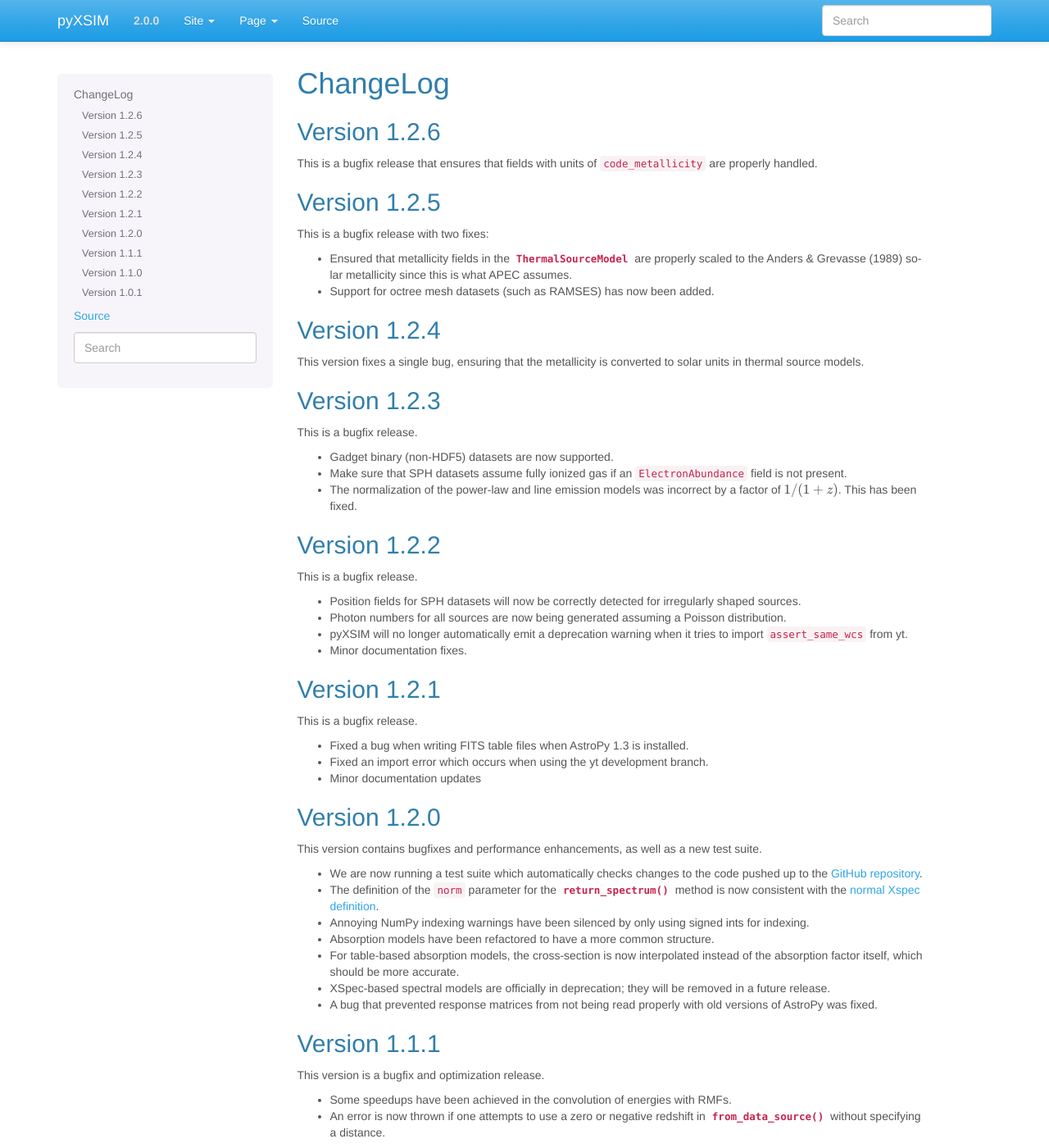
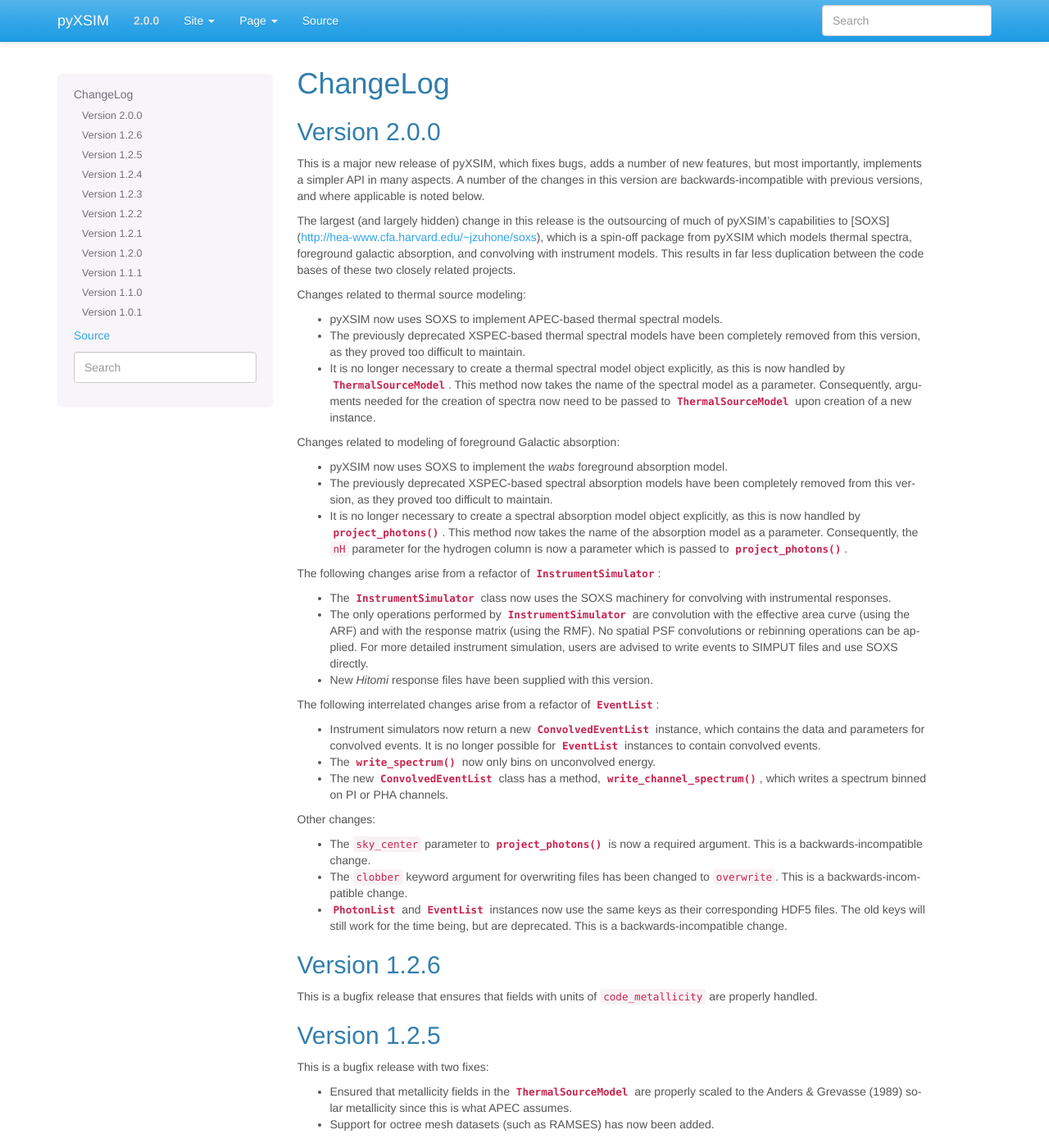
Before and after one commit to jzuhone/pyxsim, a Sphinx documentation site: the page built from doc/source/changelog.rst, in a window 1280 px wide and 1400 px high. Shown: the whole window at 82% size. Built offline with Sphinx 7.4.7, drawn with Linux system fonts in a browser that asks for light colours.

Commit message:
Updates to the changelog

```diff
--- a/doc/source/changelog.rst
+++ b/doc/source/changelog.rst
@@ -2,6 +2,75 @@
 
 ChangeLog
 =========
+
+Version 2.0.0
+-------------
+
+This is a major new release of pyXSIM, which fixes bugs, adds a number of new features,
+but most importantly, implements a simpler API in many aspects. A number of the changes
+in this version are backwards-incompatible with previous versions, and where applicable
+is noted below.
+
+The largest (and largely hidden) change in this release is the outsourcing of
+much of pyXSIM's capabilities to [SOXS](http://hea-www.cfa.harvard.edu/~jzuhone/soxs),
+which is a spin-off package from pyXSIM which models thermal spectra, foreground
+galactic absorption, and convolving with instrument models. This results in far
+less duplication between the code bases of these two closely related projects.
+
+Changes related to thermal source modeling:
+
+* pyXSIM now uses SOXS to implement APEC-based thermal spectral models.
+* The previously deprecated XSPEC-based thermal spectral models have been
+  completely removed from this version, as they proved too difficult to maintain.
+* It is no longer necessary to create a thermal spectral model object explicitly,
+  as this is now handled by :class:`~pyxsim.source_models.ThermalSourceModel`.
+  This method now takes the name of the spectral model as a parameter. Consequently,
+  arguments needed for the creation of spectra now need to be passed to
+  :class:`~pyxsim.source_models.ThermalSourceModel` upon creation of a new instance.
+
+Changes related to modeling of foreground Galactic absorption:
+
+* pyXSIM now uses SOXS to implement the `wabs` foreground absorption model.
+* The previously deprecated XSPEC-based spectral absorption models have been
+  completely removed from this version, as they proved too difficult to maintain.
+* It is no longer necessary to create a spectral absorption model object explicitly,
+  as this is now handled by :meth:`~pyxsim.photon_list.PhotonList.project_photons`.
+  This method now takes the name of the absorption model as a parameter. Consequently,
+  the ``nH`` parameter for the hydrogen column is now a parameter which is passed
+  to :meth:`~pyxsim.photon_list.PhotonList.project_photons`.
+
+The following changes arise from a refactor of :class:`~pyxsim.instruments.InstrumentSimulator`:
+
+* The :class:`~pyxsim.instruments.InstrumentSimulator` class now uses the SOXS machinery
+  for convolving with instrumental responses.
+* The only operations performed by :class:`~pyxsim.instruments.InstrumentSimulator` are
+  convolution with the effective area curve (using the ARF) and with the response matrix
+  (using the RMF). No spatial PSF convolutions or rebinning operations can be applied. For
+  more detailed instrument simulation, users are advised to write events to SIMPUT files
+  and use SOXS directly.
+* New *Hitomi* response files have been supplied with this version.
+
+The following interrelated changes arise from a refactor of :class:`~pyxsim.event_list.EventList`:
+
+* Instrument simulators now return a new :class:`~pyxsim.event_list.ConvolvedEventList`
+  instance, which contains the data and parameters for convolved events. It is no longer
+  possible for :class:`~pyxsim.event_list.EventList` instances to contain convolved events.
+* The :meth:`~pyxsim.event_list.EventList.write_spectrum` now only bins on unconvolved
+  energy.
+* The new :class:`~pyxsim.event_list.ConvolvedEventList` class has a method,
+  :meth:`~pyxsim.event_list.ConvolvedEventList.write_channel_spectrum`, which writes a
+  spectrum binned on PI or PHA channels.
+
+Other changes:
+
+* The ``sky_center`` parameter to :meth:`~pyxsim.photon_list.PhotonList.project_photons`
+  is now a required argument. This is a backwards-incompatible change.
+* The ``clobber`` keyword argument for overwriting files has been changed to ``overwrite``.
+  This is a backwards-incompatible change.
+* :class:`~pyxsim.photon_list.PhotonList` and :class:`~pyxsim.event_list.EventList`
+  instances now use the same keys as their corresponding HDF5 files. The old keys will
+  still work for the time being, but are deprecated. This is a backwards-incompatible
+  change.
 
 Version 1.2.6
 -------------
```
